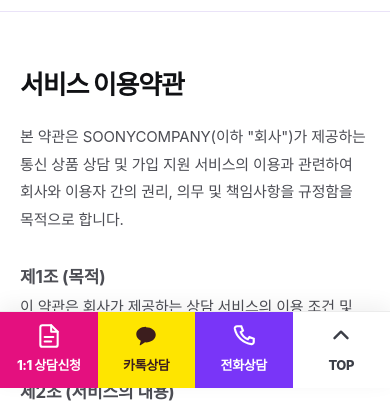
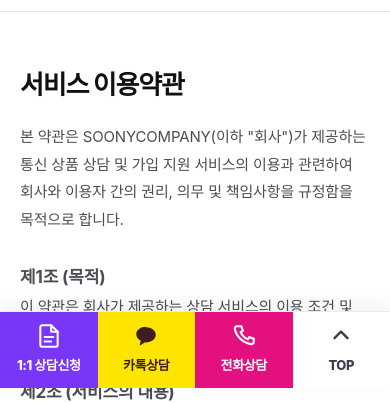
Before and after one commit to itouchskh83-kh/lguplus-biz, a plain HTML site: page agree.html in a window 390 px wide. Shown: the part 456-859 px from the top of the page. Drawn offline with Linux system fonts and the light colour scheme; no server answers; a web font is replaced by a local one.

Commit message:
Add files via upload

```diff
--- a/_worker.js
+++ b/_worker.js
@@ -1021,7 +1021,7 @@ async function onRequest(context) {
 }
 __name(onRequest, "onRequest");
 
-// ../../../../../../tmp/lg-worker-fg7bbif3/.wrangler/tmp/pages-hwwCnD/functionsRoutes-0.6797479404232805.mjs
+// ../../../../../../tmp/lg-worker-nr3h96im/.wrangler/tmp/pages-RTO3J3/functionsRoutes-0.8010600791508702.mjs
 var routes = [
   {
     routePath: "/api/posts/:id/delete",
--- a/agree.html
+++ b/agree.html
@@ -36,7 +36,7 @@
 <link rel="manifest" href="site.webmanifest">
 <meta name="theme-color" content="#7935F8">
 <meta name="msapplication-TileColor" content="#7935F8">
-<link rel="stylesheet" href="assets/style.css?v=20261109-0004">
+<link rel="stylesheet" href="assets/style.css?v=20261109-0009">
 <script type="application/ld+json">{"@context": "https://schema.org", "@type": "LocalBusiness", "@id": "https://lguplus-biz.pages.dev/#business", "name": "LG U+ 기업가입센터", "alternateName": "SOONYCOMPANY", "description": "LG U+ 기업인터넷·인터넷전화·사장님패키지·기업IPTV·와이파이오피스·지능형CCTV 가입 상담", "url": "https://lguplus-biz.pages.dev", "logo": "https://lguplus-biz.pages.dev/assets/fav/favicon-512.png?v=20261108-2032", "image": "https://lguplus-biz.pages.dev/assets/img/og-kakao-20261108.png", "telephone": "+82-1833-7353", "email": "soonycompaany@naver.com", "address": {"@type": "PostalAddress", "streetAddress": "부일로 869", "addressLocality": "서울 구로구", "addressCountry": "KR"}, "areaServed": {"@type": "Country", "name": "대한민국"}, "openingHoursSpecification": [{"@type": "OpeningHoursSpecification", "dayOfWeek": ["Monday", "Tuesday", "Wednesday", "Thursday", "Friday"], "opens": "09:00", "closes": "18:00"}], "priceRange": "₩₩"}</script>
 
 </head>
--- a/assets/style.css
+++ b/assets/style.css
@@ -413,13 +413,13 @@ h1,h2,h3,h4,.head h2,.pcard .name,.pcard .sub,.reason h3,.feat h3,.mini h4,.prom
   .mobile-bar{display:grid;grid-template-columns:repeat(4,1fr);position:fixed;left:0;right:0;bottom:0;z-index:90;background:rgba(255,255,255,.97);backdrop-filter:blur(8px);border-top:1px solid var(--line);box-shadow:0 -6px 20px rgba(16,17,20,.06);padding-bottom:env(safe-area-inset-bottom)}
   .mobile-bar a,.mobile-bar button{display:flex;flex-direction:column;align-items:center;justify-content:center;gap:6px;padding:11px 4px 12px;font-size:13px;font-weight:800;letter-spacing:-.03em;color:#3b3e47;position:relative;min-height:68px}
   .mobile-bar a svg,.mobile-bar button svg{width:26px;height:26px;flex:none}
-  .mobile-bar .consult{background:#E4107F;color:#fff}
+  .mobile-bar .consult{background:var(--red);color:#fff}
   .mobile-bar a[href*="open.kakao"]{background:#FEE500;color:#3C1E1E}
   body{padding-bottom:92px}
   .quick{display:none}
   .mobile-bar.is-scrolled{transform:translateY(100%)}
   .tbl-wrap{padding-bottom:2px;overflow-x:auto;-webkit-overflow-scrolling:touch}
-  .mobile-bar .tel{background:var(--red);color:#fff}
+  .mobile-bar .tel{background:#E4107F;color:#fff}
   .mobile-bar button#goTop{background:#fff;color:#3b3e47}
   body{padding-bottom:88px}
 }
```
Also changed, not shown: cctv.html (+1 -1 lines), corporate.html (+1 -1 lines), email.html (+1 -1 lines), index.html (+1 -1 lines), inquiry.html (+1 -1 lines), iptv.html (+1 -1 lines), package.html (+1 -1 lines), privacy.html (+1 -1 lines), tel.html (+1 -1 lines), wifi.html (+1 -1 lines).
